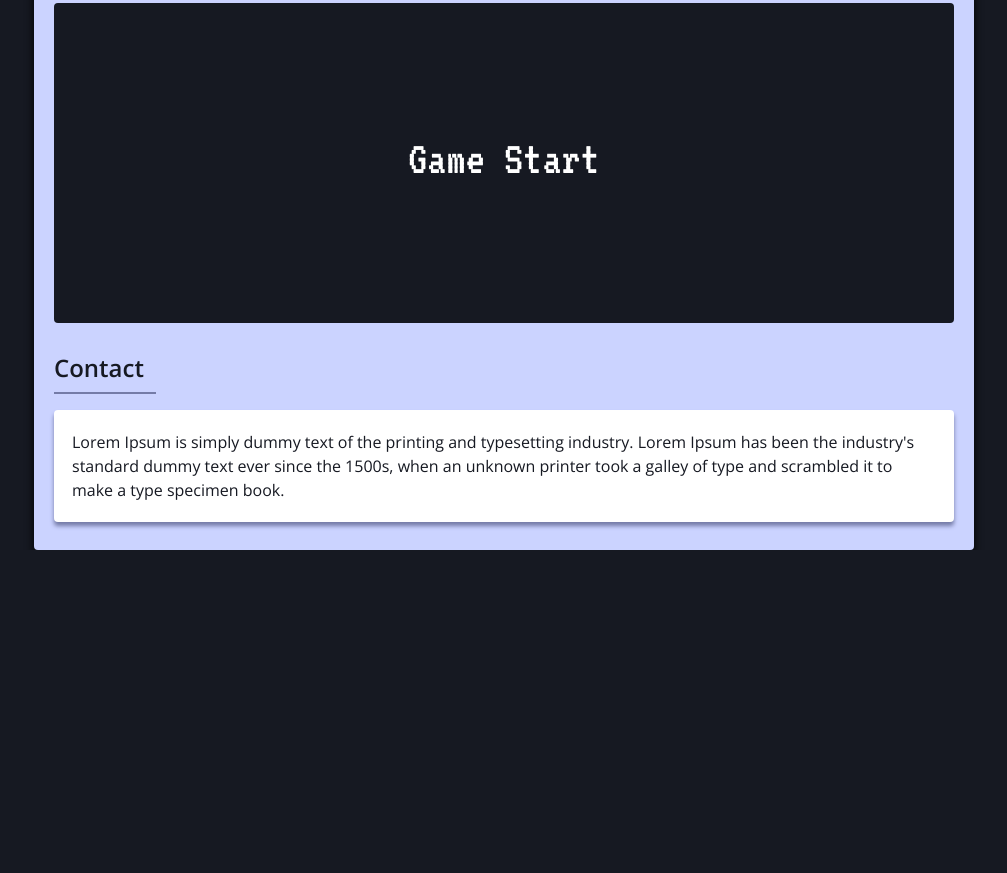
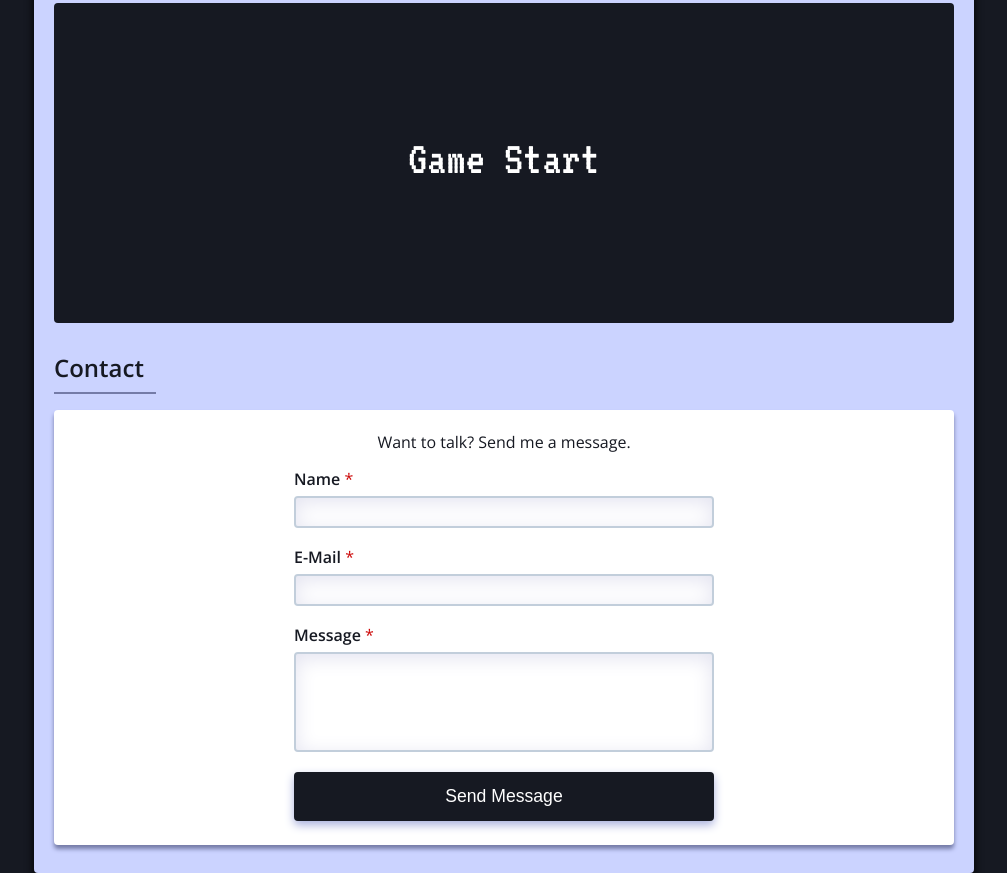
Before and after one commit to wqgc/wqgc.github.io, a website: page index.html in a window 1280 px wide. Shown: the part 1228-2101 px from the top of the page, without its empty margins (136-1143 px from the left). Before the commit the page ends 1778 px from the top, so only its background shows below. Drawn offline with nearby package versions, Linux system fonts and the light colour scheme.

Commit message:
better keyboard support, and a bare html form

```diff
--- a/index.html
+++ b/index.html
@@ -120,8 +120,41 @@
                 <hr>
                 <div class='box'>
                     <p>
-                        Lorem Ipsum is simply dummy text of the printing and typesetting industry. Lorem Ipsum has been the industry's standard dummy text ever since the 1500s, when an unknown printer took a galley of type and scrambled it to make a type specimen book.
+                        Want to talk?
+                        <span class='nowrap'>Send me a message.</span>
                     </p>
+                    <form id='contact-form' onsubmit='return false'>
+                        <div>
+                            <div>
+                                <label for='name'>
+                                    Name
+                                </label>
+                                <span class='required'>*</span>
+                            </div>
+                            <input type='text' name='name' required>
+                        </div>
+                        <div>
+                            <div>
+                                <label for='email'>
+                                    E-Mail
+                                </label>
+                                <span class='required'>*</span>
+                            </div>
+                            <input type='text' name='email' required>
+                        </div>
+                        <div>
+                            <div>
+                                <label for='message'>
+                                    Message
+                                </label>
+                                <span class='required'>*</span>
+                            </div>
+                            <textarea name='content' required></textarea>
+                        </div>
+                        <button id='send'>
+                            Send Message
+                        </button>
+                    </form>
                 </div>
             </section>
         </main>
--- a/styles.css
+++ b/styles.css
@@ -245,3 +245,71 @@ canvas {
 .highlight {
     color: #7c00a1;
 }
+
+textarea {
+    resize: none;
+    height: 100px;
+}
+
+input {
+    height: 32px;
+}
+
+textarea, input {
+    width: 100%;
+    box-shadow: 0 4px 20px rgb(227, 227, 240) inset;
+    border: 2px solid rgb(194, 206, 219);
+    border-radius: 4px;
+    font-family: 'Open Sans', sans-serif;
+    font-size: 1em;
+    padding: 4px;
+}
+
+label {
+    font-weight: bold;
+}
+
+#contact-container p {
+    margin-bottom: 2px;
+    text-align: center;
+}
+
+#contact-form {
+    display: flex;
+    flex-direction: column;
+    align-items: center;
+    margin: 0 4px 12px 4px;
+    padding-top: 0;
+}
+
+#contact-form div {
+    width: 100%;
+    max-width: 420px;
+    padding: 6px 0;
+}
+
+#send {
+    margin: 14px 0 8px 0;
+    width: 100%;
+    max-width: 420px;
+    font-size: 1.1em;
+    border: 2px solid #161922;
+    background-color: #161922;
+    box-shadow: 0 4px 10px rgb(168, 176, 221);
+    border-radius: 4px;
+    color: white;
+    padding: 12px;
+    cursor: pointer;
+}
+
+#send:hover {
+    color: rgb(255, 237, 198);
+}
+
+.required {
+    color: rgb(204, 7, 7);
+}
+
+.nowrap {
+    white-space: nowrap;
+}
```
Also changed, not shown: ts/game/main.ts (+15 -6 lines), script.js, 1 other file.
